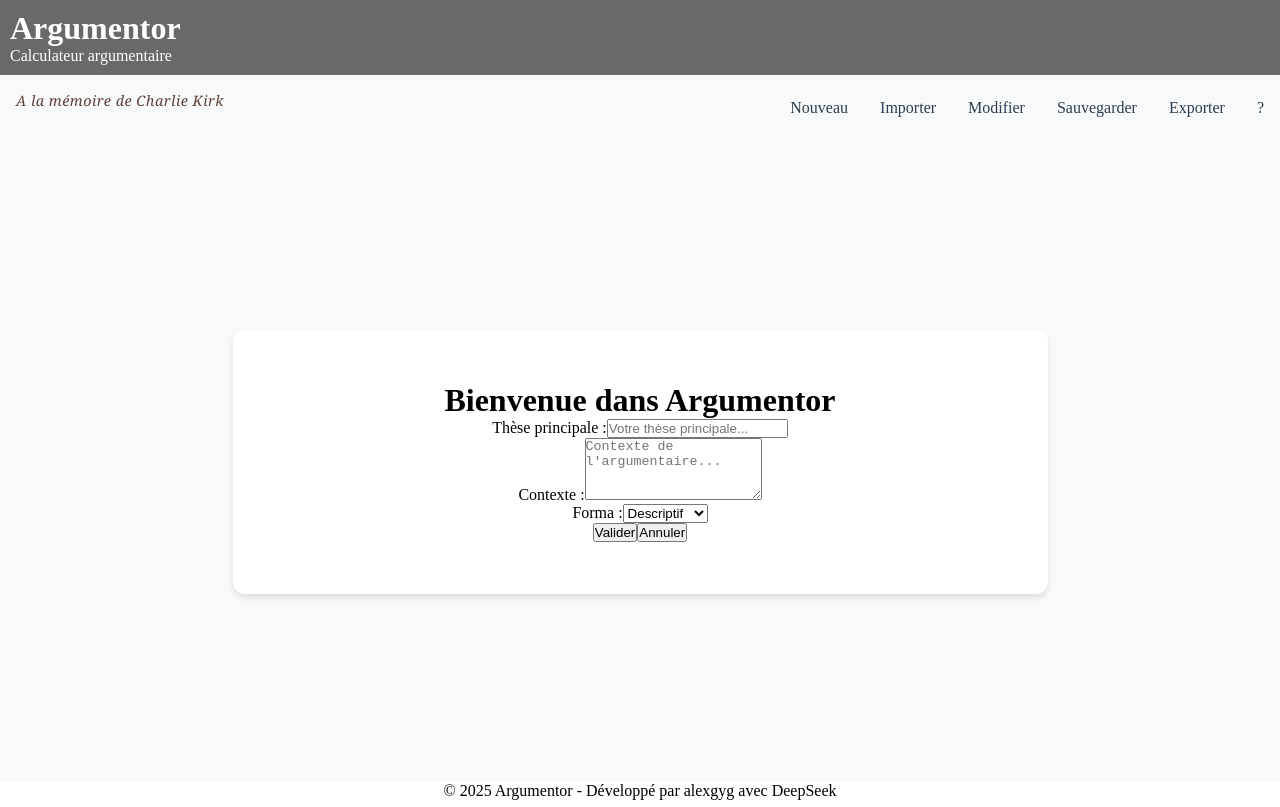
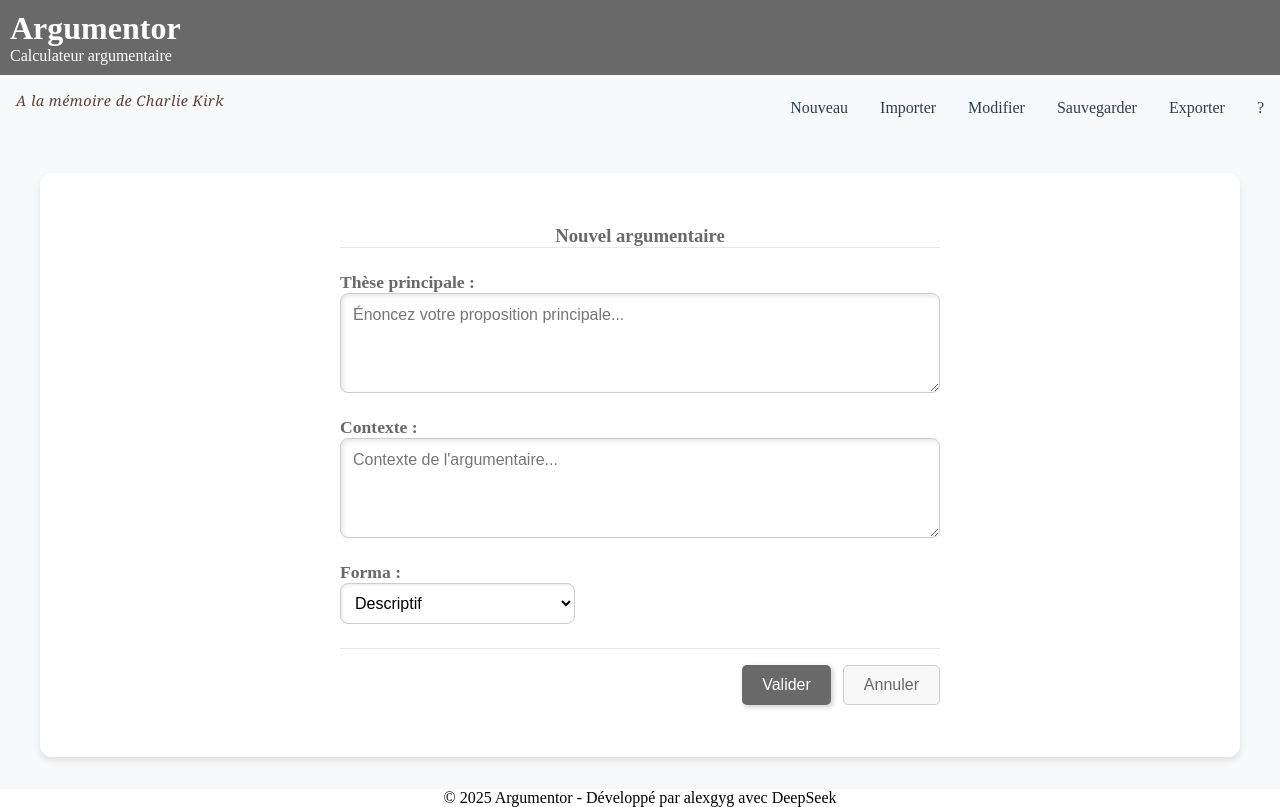
Before and after one commit to Alexgyg-pro/argumentor, a React (Vite) app: page / in a window 1280 px wide. Both pictures are taken after a click on the button "Nouveau". Built offline with nearby package versions, Linux system fonts and the light colour scheme.

Commit message:
style: Nouvel argumentaire.

```diff
--- a/src/App.module.css
+++ b/src/App.module.css
@@ -1,6 +1,5 @@
 .app {
   margin: 0;
-  padding: 0;
   min-height: 100vh;
   display: flex;
   flex-direction: column;
@@ -20,7 +19,7 @@
 /* Reset agressif pour tous les éléments */
 .app * {
   margin: 0;
-  padding: 0;
+  /* padding: 0; */
   box-sizing: border-box;
 }
 
@@ -38,7 +37,7 @@
   border-radius: 12px;
   box-shadow: 0 4px 6px rgba(0, 0, 0, 0.1);
   width: 100%;
-  max-width: 815px;
+  max-width: 1200px;
   margin: 0 auto;
   padding: 20px;
 }
--- a/src/components/forms/ArgumentaireForm.jsx
+++ b/src/components/forms/ArgumentaireForm.jsx
@@ -1,5 +1,6 @@
 // src/components/forms/ArgumentaireForm.jsx
 import { useState, useEffect } from "react";
+import styles from "./Forms.module.css";
 
 export function ArgumentaireForm({ initialData = {}, onSave, onCancel }) {
   const [formData, setFormData] = useState({
@@ -25,20 +26,27 @@ export function ArgumentaireForm({ initialData = {}, onSave, onCancel }) {
   };
 
   return (
-    <form onSubmit={handleSubmit} className="argumentaire-form">
-      <div className="form-group">
+    <form onSubmit={handleSubmit} className={styles.form}>
+      <div className={styles.formGroup}>
         <label htmlFor="thesis">Thèse principale :</label>
-        <input
+        <textarea
+          className={styles.textarea}
+          value={formData.thesis} //
+          onChange={(e) => setFormData({ ...formData, thesis: e.target.value })}
+          placeholder="Énoncez votre proposition principale..."
+          required
+        />
+        {/* <input
           id="thesis"
           type="text"
           value={formData.thesis}
           onChange={(e) => setFormData({ ...formData, thesis: e.target.value })}
           placeholder="Votre thèse principale..."
           required
-        />
+        /> */}
       </div>
 
-      <div className="form-group">
+      <div className={styles.formGroup}>
         <label htmlFor="context">Contexte :</label>
         <textarea
           id="context"
@@ -51,7 +59,7 @@ export function ArgumentaireForm({ initialData = {}, onSave, onCancel }) {
         />
       </div>
 
-      <div className="form-group">
+      <div className={styles.formGroup}>
         <label htmlFor="forma">Forma :</label>
         <select
           id="forma"
@@ -64,9 +72,15 @@ export function ArgumentaireForm({ initialData = {}, onSave, onCancel }) {
         </select>
       </div>
 
-      <div className="form-actions">
-        <button type="submit">Valider</button>
-        <button type="button" onClick={onCancel}>
+      <div className={styles.formActions}>
+        <button className={styles.primaryButton} type="submit">
+          Valider
+        </button>
+        <button
+          className={styles.secondaryButton}
+          type="button"
+          onClick={onCancel}
+        >
           Annuler
         </button>
       </div>
--- /dev/null
+++ b/src/components/forms/Forms.module.css
@@ -0,0 +1,84 @@
+.form {
+  display: flex;
+  flex-direction: column;
+  gap: 1.5rem;
+  width: 100%;
+  border-top: 1px solid #e5e7eb;
+  padding-top: 1.5rem;
+}
+
+.formGroup {
+  display: flex;
+  flex-direction: column;
+  align-items: flex-start;
+}
+
+label {
+  font-weight: bold;
+  color: dimgrey;
+  margin-bottom: 5px;
+  font-size: 1.1rem;
+}
+
+textarea {
+  padding: 12px;
+  border: 1px solid #ccc;
+  border-radius: 8px;
+  font-family: Arial, sans-serif;
+  font-size: 1rem;
+  resize: vertical;
+  min-height: 100px;
+  box-shadow: inset 2px 2px 5px rgba(0, 0, 0, 0.1);
+  transition: border-color 0.3s ease;
+  width: 100%;
+}
+
+select {
+  padding: 10px;
+  border: 1px solid #ccc;
+  border-radius: 8px;
+  background-color: white;
+  font-size: 1rem;
+  cursor: pointer;
+  box-shadow: inset 1px 1px 3px rgba(0, 0, 0, 0.1);
+  width: 235px;
+}
+
+.formActions {
+  display: flex;
+  gap: 0.75rem;
+  justify-content: flex-end;
+  padding-top: 1rem;
+  border-top: 1px solid #e5e7eb;
+}
+
+.primaryButton {
+  background-color: dimgrey;
+  color: white;
+  padding: 10px 20px;
+  border: none;
+  border-radius: 5px;
+  cursor: pointer;
+  font-size: 1rem;
+  box-shadow: 2px 2px 5px rgba(0, 0, 0, 0.2);
+  transition: background-color 0.3s ease;
+}
+
+.primaryButton:hover {
+  background-color: #5a5a5a;
+}
+
+.secondaryButton {
+  background-color: #f8f8f8;
+  color: dimgrey;
+  padding: 10px 20px;
+  border: 1px solid #ccc;
+  border-radius: 5px;
+  cursor: pointer;
+  font-size: 1rem;
+  transition: background-color 0.3s ease;
+}
+
+.secondaryButton:hover {
+  background-color: #e8e8e8;
+}
--- a/src/components/screens/StartScreen.jsx
+++ b/src/components/screens/StartScreen.jsx
@@ -28,9 +28,9 @@ export function StartScreen({
   return (
     <div className={styles.startscreen}>
       <div className={styles.container}>
+        {!showForm ? (
+          <>
             <h1 className={styles.title}>Bienvenue dans Argumentor</h1>
-
-        {!showForm ? (
             <div className={styles.actions}>
               <button onClick={handleNewClick} className={styles.primaryButton}>
                 Nouveau
@@ -39,12 +39,16 @@ export function StartScreen({
                 Importer
               </button>
             </div>
+          </>
         ) : (
+          <>
+            <h3 className={styles.title}>Nouvel argumentaire</h3>
             <ArgumentaireForm
               initialData={{}}
               onSave={handleFormSave}
               onCancel={handleFormCancel}
             />
+          </>
         )}
 
         {/* Input file caché pour l'import */}
--- a/src/components/screens/StartScreen.module.css
+++ b/src/components/screens/StartScreen.module.css
@@ -10,6 +10,10 @@
   text-align: center;
   max-width: 600px;
   width: 100%;
+}
+
+.title {
+  color: dimgray;
 }
 
 .actions {
```
Also changed, not shown: src/components/screens/DisplayScreen.module.css (added, +10 -0 lines). Lines whose indentation alone changed are shown as unchanged.
